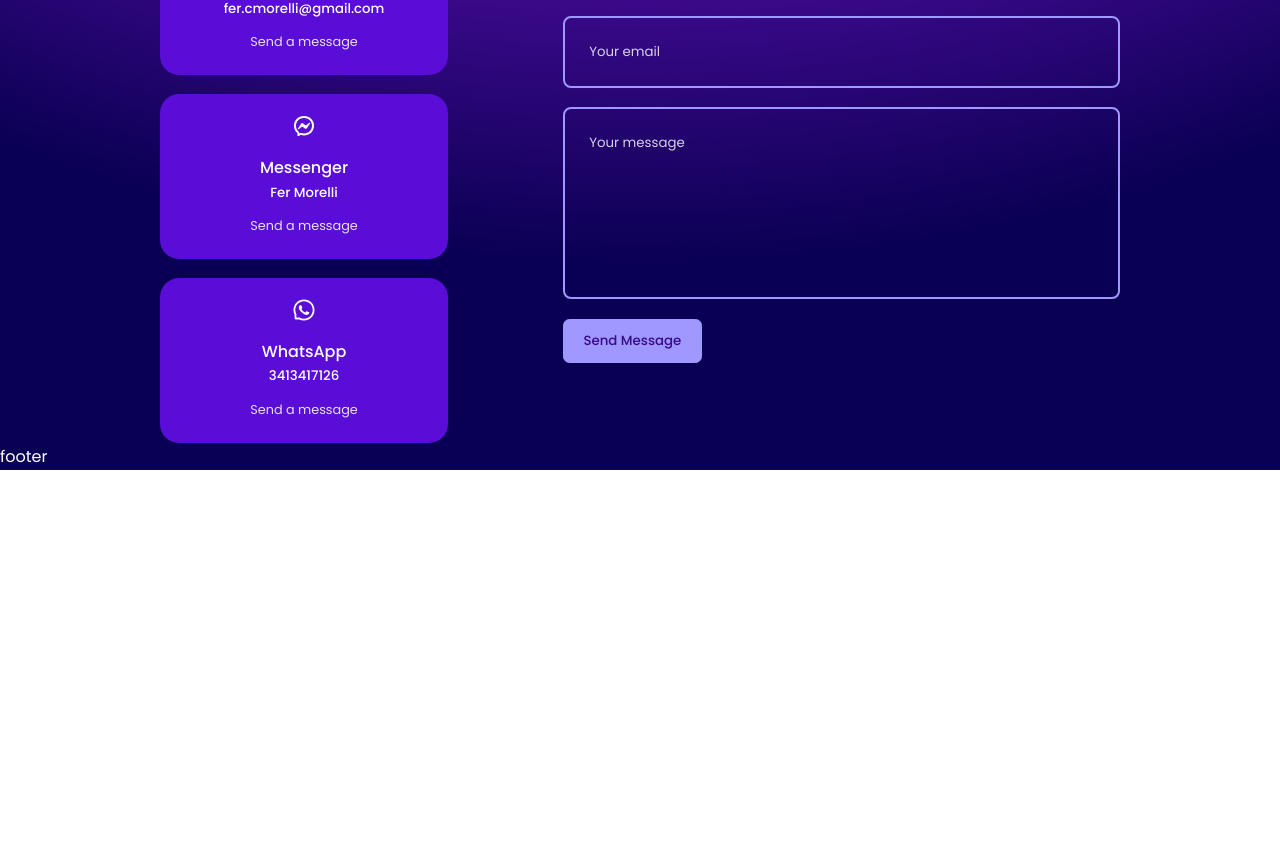
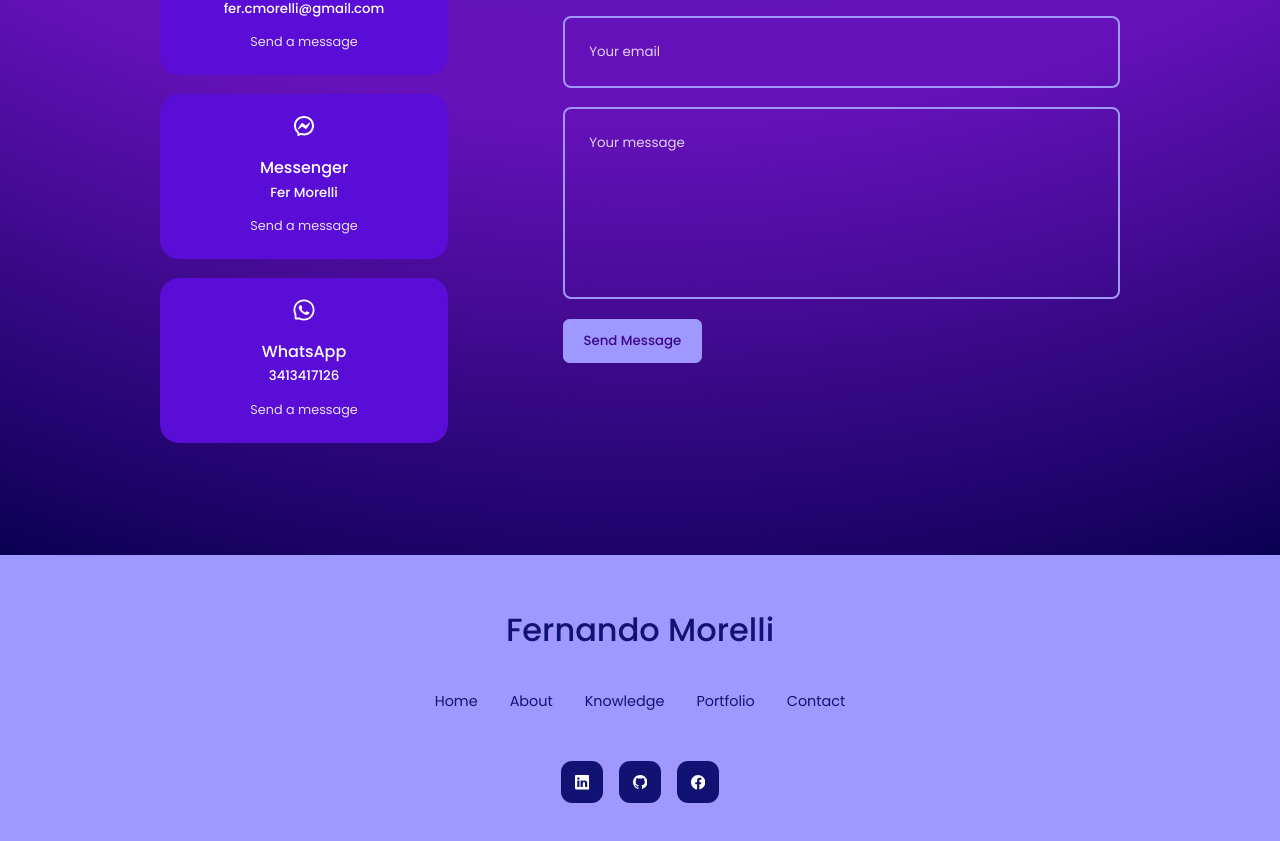
Before and after one commit to fermorelli/portfolio, a React (Create React App) app: page / in a window 1280 px wide. Shown: the part 3457-4298 px from the top of the page. Before the commit the page ends 3927 px from the top, so only its background shows below. Built offline with nearby package versions, Linux system fonts and the light colour scheme.

Commit message:
swal on contact form, footer

```diff
--- a/src/components/contact/Contact.jsx
+++ b/src/components/contact/Contact.jsx
@@ -4,6 +4,7 @@
 import {RiMessengerLine} from 'react-icons/ri'
 import { useRef } from 'react';
 import emailjs from 'emailjs-com';
+import swal from 'sweetalert';
 
 
 export const Contact = ()=>{
@@ -15,6 +16,12 @@
       e.preventDefault();
 
       emailjs.sendForm('service_xa1uhvy', 'template_t6ey4lc', form.current, 'UXd9m92vtBRbeiIVn');
+
+      swal({
+        text: "Email sent",
+        icon: "success",
+        className: "swal"
+      })
 
       e.target.reset();
 
--- a/src/components/contact/contact.css
+++ b/src/components/contact/contact.css
@@ -64,15 +64,50 @@
     font-family: 'Poppins', sans-serif;
 }
 
+.swal{
+    width: 25vw;
+    height: 28vh;
+    color: var(--color-bg-variant);
+}
+
+.swal button {
+    width: max-content;
+    display: inline-block;
+    color: var(--color-white);
+    padding: 0.7rem 1.2rem;
+    border-radius: 0.4rem;
+    cursor: pointer;
+    border: 1px solid var(--color-primary);
+    transition: var(--transition);
+    background-color: var(--color-bg-variant);
+}
+
+.swal>button:hover {
+    background-color: var(--color-white);
+    color: var(--color-bg);
+    border-color: transparent;
+}
+
 @media screen and (max-width: 1024px) {
     .contact__container {
         grid-template-columns: 1fr;
         gap: 2rem;
     }
+
+    .swal {
+        width: 40vw;
+        height: 22vh;
+    }
+
 }
 
 @media screen and (max-width: 600px) {
     .contact__container {
         width: var(--container-width-sm);
     }
+
+    .swal {
+        width: 65vw;
+        height: 30vh;
+    }
 }
--- a/src/components/footer/Footer.jsx
+++ b/src/components/footer/Footer.jsx
@@ -1,7 +1,22 @@
-import styles from './footer.module.css';
+import './footer.css';
+import {BsLinkedin, BsGithub, BsFacebook} from 'react-icons/bs';
 
 export const Footer = ()=>{
     return (
-        <div className={styles.footer}>footer</div>
+        <footer className='footer'>
+            <a href="#h" className='footer__logo'>Fernando Morelli</a>
+            <ul className='permalinks'>
+                <li><a href="#h">Home</a></li>
+                <li><a href="#about">About</a></li>
+                <li><a href="#knowledge">Knowledge</a></li>
+                <li><a href="#portfolio">Portfolio</a></li>
+                <li><a href="#contact">Contact</a></li>
+            </ul>
+            <div className="footer__socials">
+                <a href="https://linkedin.com"><BsLinkedin /></a>
+                <a href="https://github.com"><BsGithub /></a>
+                <a href="https://facebook.com"><BsFacebook /></a>
+            </div>
+        </footer>
     )
 };
--- /dev/null
+++ b/src/components/footer/footer.css
@@ -0,0 +1,48 @@
+footer {
+    background-color: var(--color-primary);
+    padding: 3rem 0;
+    text-align: center;
+    font-size: 0.9rem;
+    margin-top: 7rem;
+}
+
+.footer__logo {
+    font-size: 2rem;
+    font-weight: 500;
+    margin-bottom: 2rem;
+    display: block;
+}
+
+footer a {
+    color: var(--color-bg);
+}
+
+.permalinks {
+    display: flex;
+    flex-wrap: wrap;
+    justify-content: center;
+    gap: 2rem;
+    margin: 0 auto 3rem;
+}
+
+.footer__socials {
+    display: flex;
+    justify-content: center;
+    gap: 1rem;
+    margin-bottom: 4rem;
+}
+
+.footer__socials a {
+    background-color: var(--color-bg);
+    color: white;
+    padding: 0.8rem;
+    border-radius: 0.7rem;
+    display: flex;
+    border: 1px solid transparent;
+}
+
+.footer__socials a:hover {
+    background: transparent;
+    color: var(--color-bg);
+    border-color: var(--color-bg);
+}
```
Also changed, not shown: src/components/footer/footer.module.css (deleted).
